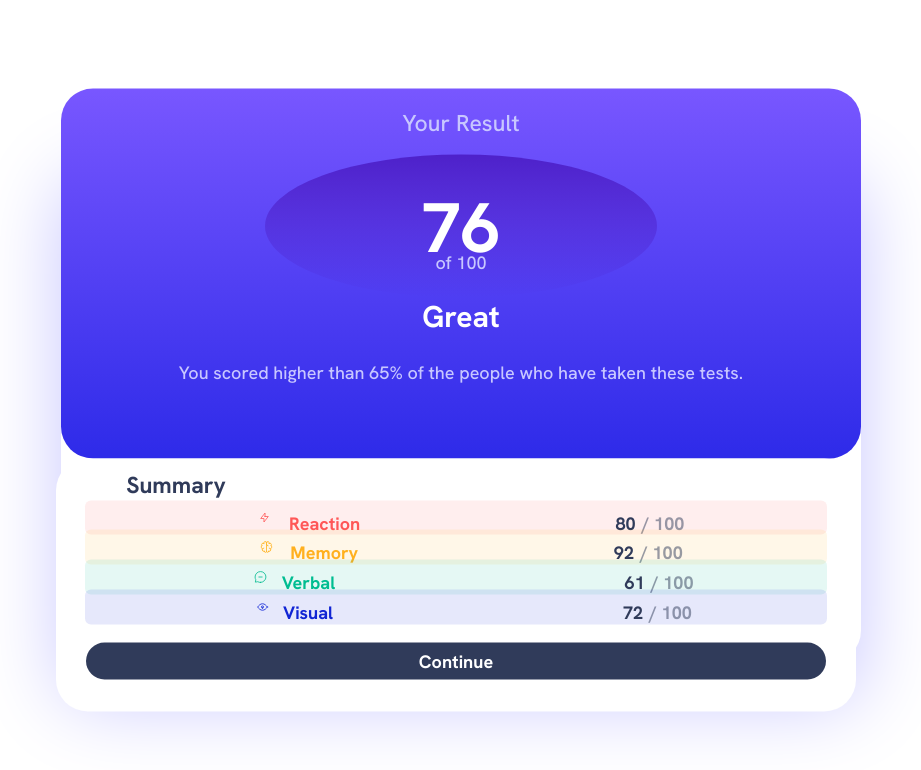
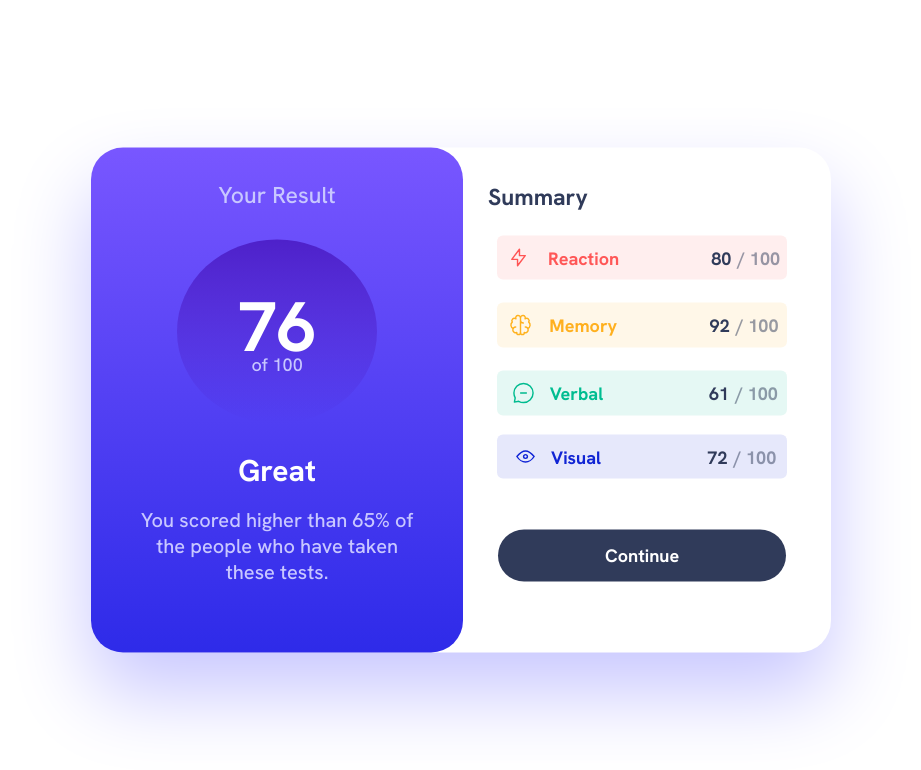
Before and after one commit to yuricapella/frontendmentor-challenge1-newbie, a plain HTML site: page index.html in a window 1280 px wide. Shown: the whole page, without its empty margins (179-1100 px from the left). Drawn offline with Linux system fonts and the light colour scheme.

Commit message:
Update style.css
deixando um pouco mais identico a imagem do desafio

```diff
--- a/style/style.css
+++ b/style/style.css
@@ -13,15 +13,15 @@
     --cor-branca: hsl(0, 0%, 100%);
 }
 
-@media(max-width: 1440px) {
-    body,.tabelas{
-        display: flex;
-        justify-content: center;
-        flex-direction: column;
-    }
+
+@media(max-width: 1440px){
+
 }
 
 @media(min-width: 375px) {
+
+}
+
 body{
     font-size: 18px;
     font-family: 'Hanken Grotesk', sans-serif;
@@ -33,8 +33,8 @@
 }
 
 .tabelas{
-        width: 800px;
-        height: 525px;
+    width: 740px;
+    height: 505px;
     border-radius: 2rem;
     display: flex;
     text-align: center;
@@ -84,25 +84,26 @@
 }
 .resultado-fonte-numero-abaixo{
     position: relative;
-        bottom: 10%;
+    bottom: 15%;
 }
 
 .resultado-Great{
     color: var(--cor-branca);
     position: relative;
     font-size: 30px;
+    top: 10%;
 }
 
 .paragrafo-tabela-resultado{
     position: relative;
-        bottom: 15%;
     margin: 50px;
-        font-size: 18px;
+    font-size: 20px;
+    bottom: 5%;
 }
 
 .tabela-resumo{
-        width: 100%;
-        height: 100%;
+    width: 80%;
+    height: 90%;
     background-color: var(--cor-branca);
     color: var(--cor-cinza-escuro-fraca);
     border-radius: 2rem;
@@ -115,6 +116,7 @@
     margin-left: 0;
     margin-right: 70px;
     align-items: center;
+    top: 4%;
 }
 
 .sumario{
@@ -124,7 +126,7 @@
     position: relative;
     justify-content: left;
     right: 35%;
-        top: 3%;
+    bottom: 6%;
     font-size: 23px;
 }
 
@@ -138,6 +140,7 @@
     justify-content: center;
     padding: 11px;
     position: relative;
+    bottom: 8%;
 }
 
 .reaction-esquerdo{
@@ -164,7 +167,7 @@
     justify-content: center;
     padding: 11px;
     position: relative;
-        bottom: 5%;
+    bottom: 10%;
 }
 
 .memory-esquerdo{
@@ -191,7 +194,7 @@
     gap: 15px;
     padding: 11px;
     position: relative;
-        bottom: 10%;
+    bottom: 12%;
 }
 
 .verbal-esquerdo{
@@ -257,9 +260,6 @@
     right: 10%;
 }
 
-}
-
-
 .attribution{
     display: none;
 }
```
Lines whose indentation alone changed are shown as unchanged.
